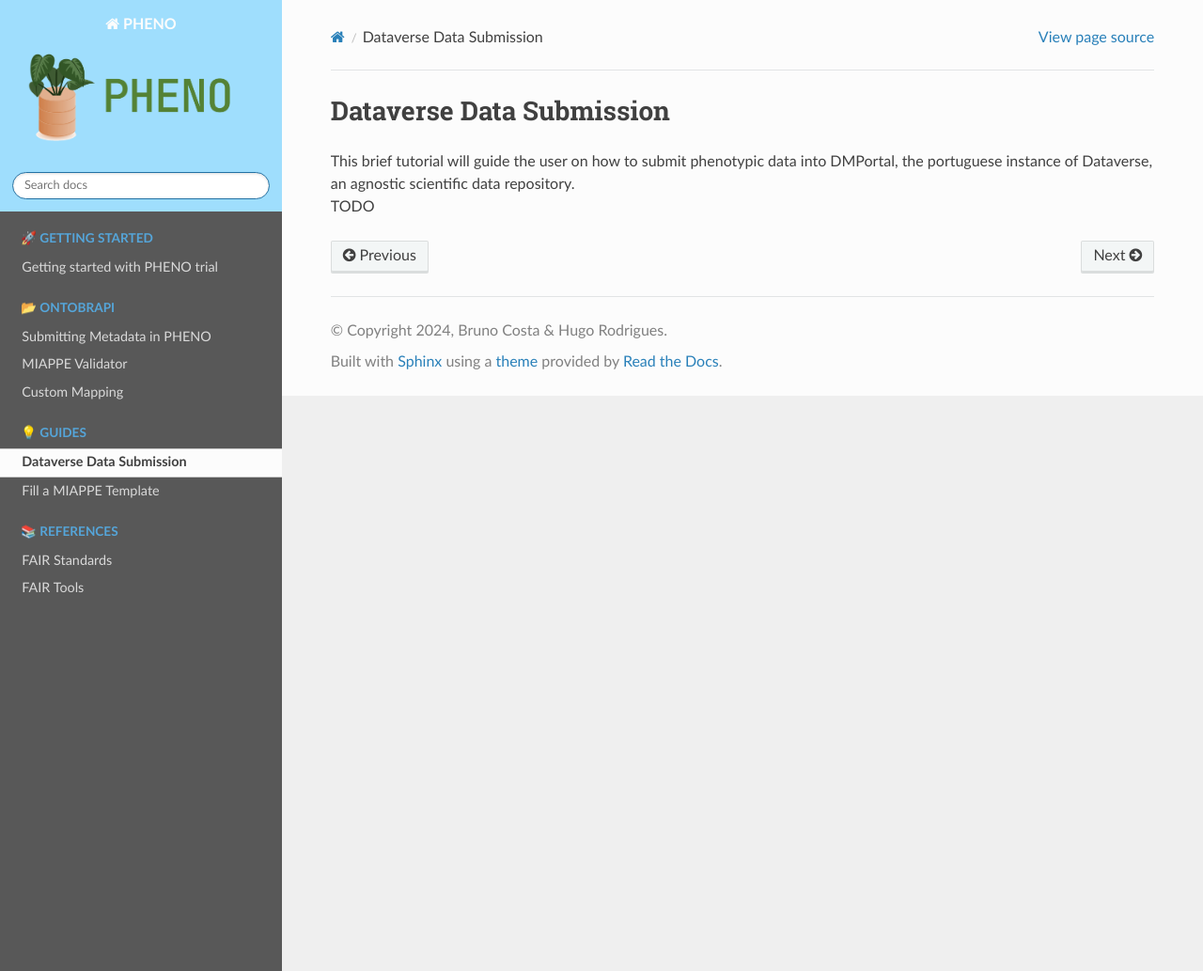
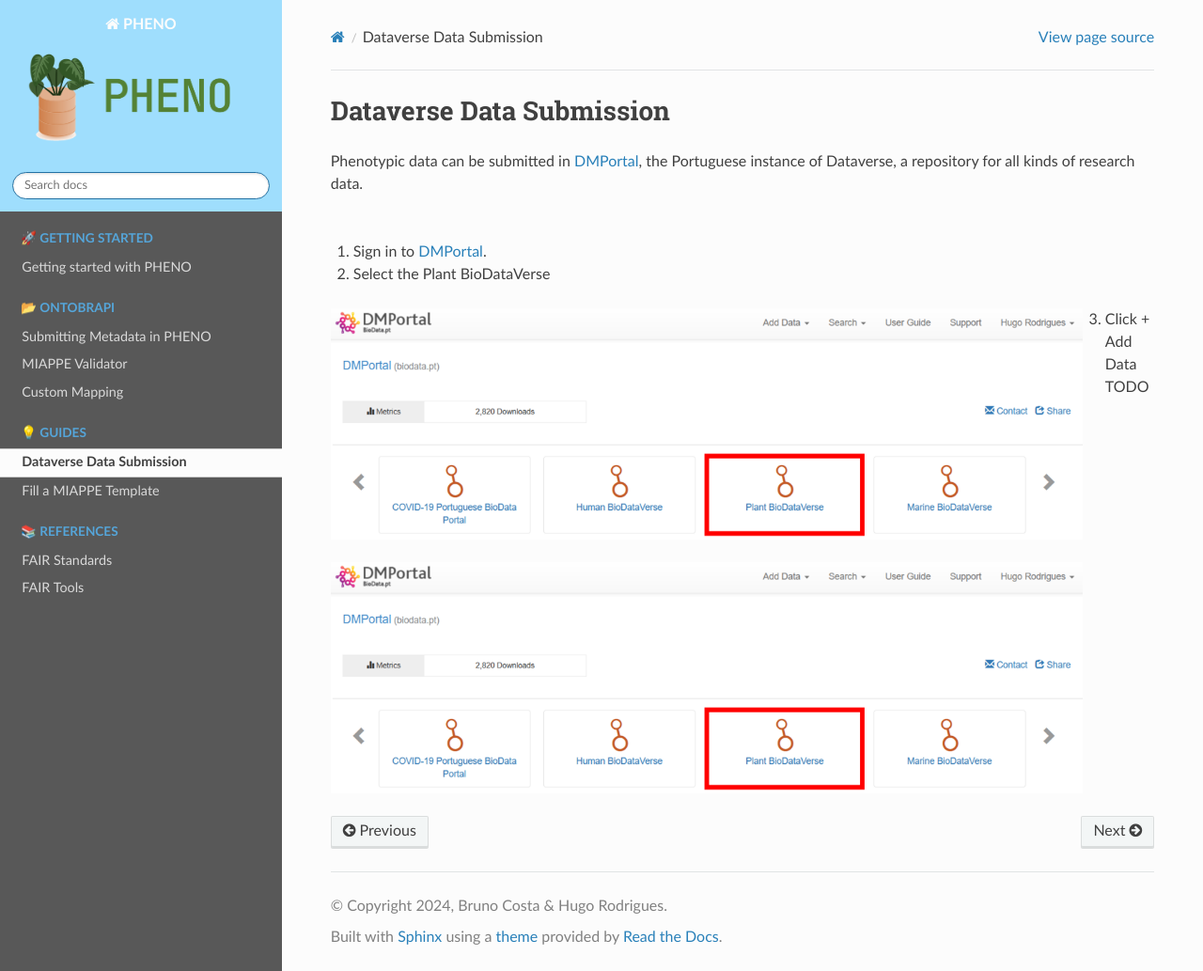
Before and after one commit to hmrodrigues99/PHENO_Docs, a Sphinx documentation site: the page built from docs/source/Dataverse.rst, in a window 1280 px wide and 1033 px high. Shown: the whole window at 94% size. Built offline with Sphinx 7.4.7 and the Read the Docs theme 3.1.0, drawn with Linux system fonts in a browser that asks for light colours.

Commit message:
Add dmporta1.png image

```diff
--- a/docs/source/Dataverse.rst
+++ b/docs/source/Dataverse.rst
@@ -3,5 +3,19 @@
 Dataverse Data Submission
 =========================
 
-| This brief tutorial will guide the user on how to submit phenotypic data into DMPortal, the portuguese instance of Dataverse, an agnostic scientific data repository.
-| TODO
+| Phenotypic data can be submitted in `DMPortal <https://dmportal.biodata.pt/>`_, the Portuguese instance of Dataverse, a repository for all kinds of research data.
+|
+
+1. Sign in to `DMPortal <https://dmportal.biodata.pt/>`_.
+
+2. Select the Plant BioDataVerse
+
+.. image:: /images/dmportal1.png
+   :width: 800px
+   :align: left
+
+3. Click + Add Data TODO
+
+.. image:: /images/dmportal1.png
+   :width: 800px
+   :align: left
--- a/docs/source/Getting Started.rst
+++ b/docs/source/Getting Started.rst
@@ -1,7 +1,7 @@
 .. _start:
 
-Getting started with PHENO trial
-================================
+Getting started with PHENO
+==========================
 
 | `PHENO <https://brapi.biodata.pt/>`_ is a data portal for the submission, storage and sharing of metadata for plant phenotypic experiments.
 | It can be used as a search engine to look for plant phenotypic data, and store your experiment metadata to comply with FAIR guidelines.
```
Also changed, not shown: docs/source/images/dmportal1.png (added).
